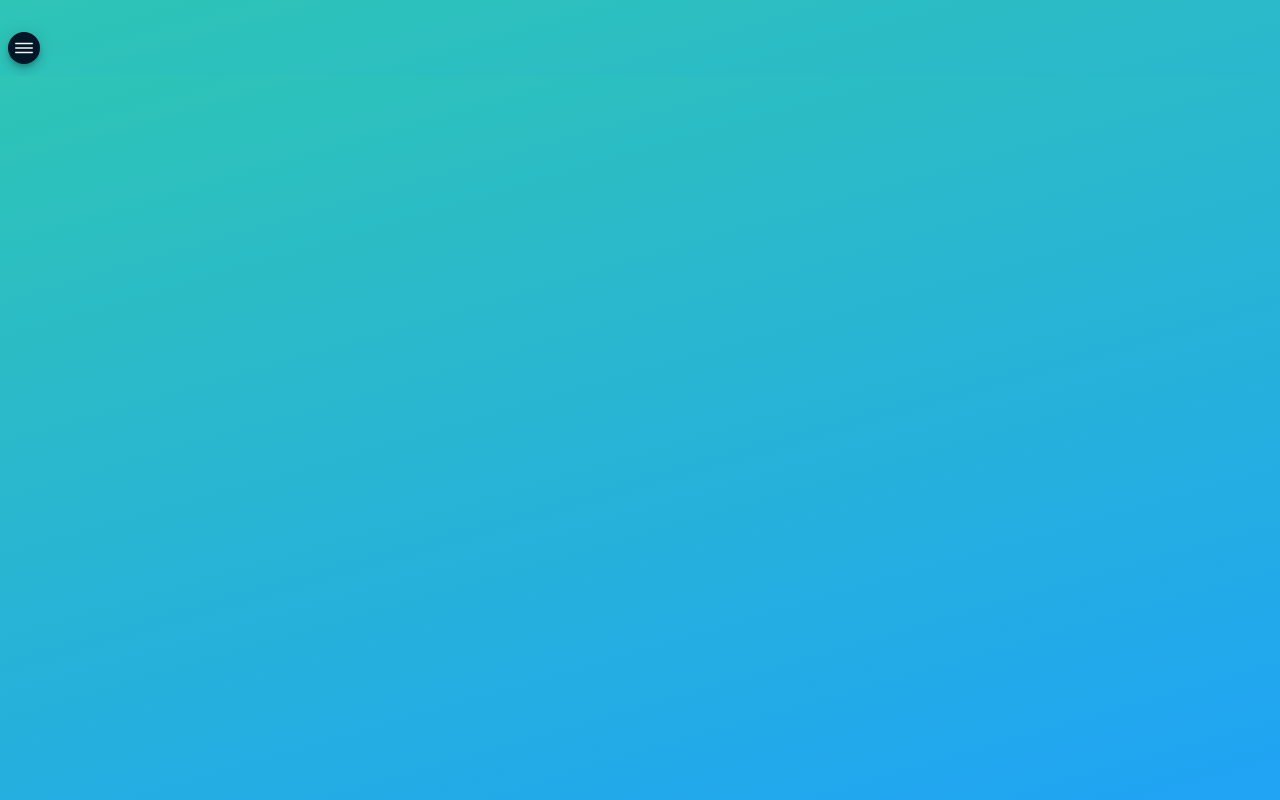
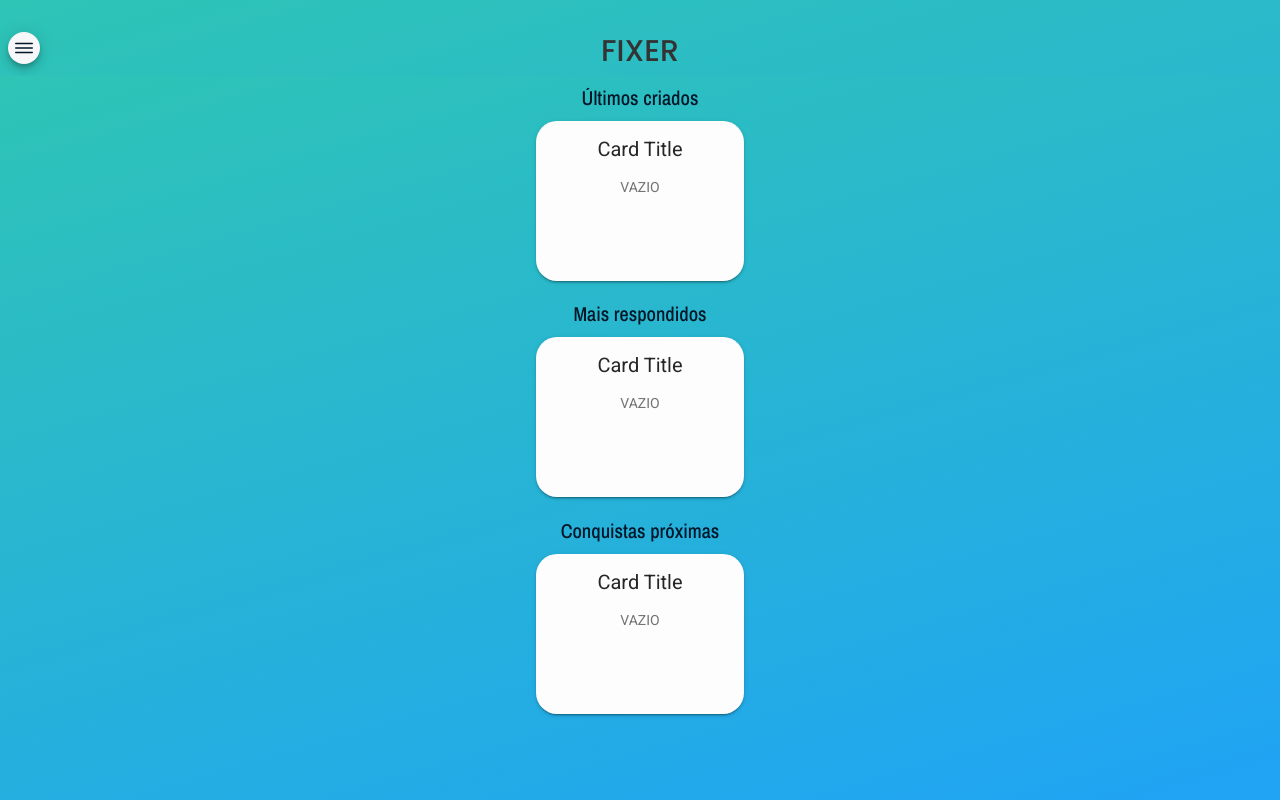
Before and after one commit to Lucasfield3/fixer-ionic-react, a React (Create React App) app: page /TelaInicio in a window 1280 px wide. Built offline with nearby package versions, Linux system fonts and the light colour scheme.

Commit message:
Criação dos cards vazios

```diff
--- a/public/index.html
+++ b/public/index.html
@@ -19,6 +19,7 @@
 
     <link rel="shortcut icon" type="image/png" href="%PUBLIC_URL%/assets/icon/favicon.png" />
     <link href="https://fonts.googleapis.com/css2?family=Poppins:wght@500&display=swap" rel="stylesheet">
+    <link href="https://fonts.googleapis.com/css2?family=Archivo+Narrow:wght@500&display=swap" rel="stylesheet">
 
     <!-- add to homescreen for ios -->
     <meta name="apple-mobile-web-app-capable" content="yes" />
--- a/src/pages/TelaApresentacao/TelaInicio.tsx
+++ b/src/pages/TelaApresentacao/TelaInicio.tsx
@@ -1,5 +1,6 @@
 import React, { useState } from 'react';
-import { IonButton,
+import {
+  IonButton,
   IonPage,
   IonContent,
   IonGrid,
@@ -9,11 +10,13 @@ IonIcon,
   IonHeader,
   IonMenuButton,
   IonMenu,
-IonToolbar} from '@ionic/react'
+  IonToolbar, IonAvatar, IonLabel, IonCard, IonCardHeader, IonCardSubtitle, IonCardTitle, IonCardContent
+} from '@ionic/react'
 import { menuOutline } from 'ionicons/icons';
 import './style.css'
 import { menuController } from '@ionic/core';
 import { useHistory } from 'react-router-dom'
+import imgAvatar from '../../Assets/images/avatar.svg'
 
 const TelaInicio: React.FC = () => {
   async function openMenu() {
@@ -27,32 +30,43 @@ const TelaInicio: React.FC = () => {
 
   return (
     <>
+
+
+
       <IonMenu className='custom-menu' type="overlay" side='start' contentId="main-content">
         <IonHeader className='custom-header-menu'>
-            <IonToolbar>
+          <IonToolbar className="bar-menu">
             <IonFabButton slot='start' onClick={closeMenu} className="icon-fab-button light" size="small" color='light'>
               <IonIcon icon={menuOutline} />
             </IonFabButton>
           </IonToolbar>
         </IonHeader>
 
+
+
         <IonContent className='custom-body-menu'>
+
           <IonGrid className='menu-grid'>
+
+            <IonAvatar className="img-avatar-perfil">
+              <img src={imgAvatar} />
+            </IonAvatar>
+
             <IonRow className='ion-justify-content-center ion-margin menu-items'>
               <IonRow className=' ion-margin'>
-                    <IonButton fill='solid' className='btn-side-menu'  color="light">Flashcards</IonButton>
+                <IonButton fill='solid' className='btn-side-menu' color="light">Flashcards</IonButton>
               </IonRow>
               <IonRow className='ion-margin'>
-                    <IonButton fill='solid' className='btn-side-menu'  color="light">Questionarios</IonButton>
+                <IonButton fill='solid' className='btn-side-menu' color="light">Questionarios</IonButton>
               </IonRow >
               <IonRow className='ion-margin'>
-                    <IonButton fill='solid' className='btn-side-menu'  color="light">Classes</IonButton>
+                <IonButton fill='solid' className='btn-side-menu' color="light">Classes</IonButton>
               </IonRow>
               <IonRow className='ion-margin'>
                 <IonButton fill='solid' className='btn-side-menu' color="light">Conquistas</IonButton>
               </IonRow>
               <IonRow className='ion-margin'>
-                    <IonButton className='sair' onClick={()=>{
+                <IonButton className='sair' onClick={() => {
                   history.goBack();
                   closeMenu();
                 }} size="small" color="light">
@@ -67,7 +81,8 @@ const TelaInicio: React.FC = () => {
       <IonPage id="main-content" className="page-inicio">
         <IonHeader className='custom-header'>
           <IonToolbar>
-              <IonFabButton slot='start' onClick={openMenu} className="icon-fab-button dark" size="small" color="dark">
+            <IonLabel className="label-menu-fixer">FIXER</IonLabel>
+            <IonFabButton slot='start' onClick={openMenu} className="icon-fab-button light" size="small" color="light">
               <IonIcon icon={menuOutline} />
               <IonButton slot='start'>
                 <IonMenuButton></IonMenuButton>
@@ -75,7 +90,48 @@ const TelaInicio: React.FC = () => {
             </IonFabButton>
           </IonToolbar>
         </IonHeader>
-          <IonContent>
+
+
+        <IonContent className="menu-apresentacao-content">
+
+          <IonGrid className="menu-grid">
+            <IonLabel className="label-menu-title-cards">Últimos criados</IonLabel>
+
+            <IonCard className="card-menu-content">
+              <IonCardHeader className="card-title-menu">
+                <IonCardTitle>Card Title</IonCardTitle>
+              </IonCardHeader>
+
+              <IonCardContent className="card-title-menu">
+                VAZIO
+              </IonCardContent>
+            </IonCard>
+
+            <IonLabel className="label-menu-title-cards">Mais respondidos</IonLabel>
+
+            <IonCard className="card-menu-content">
+              <IonCardHeader className="card-title-menu">
+                <IonCardTitle>Card Title</IonCardTitle>
+              </IonCardHeader>
+
+              <IonCardContent className="card-title-menu">
+                VAZIO
+              </IonCardContent>
+            </IonCard>
+
+            <IonLabel className="label-menu-title-cards">Conquistas próximas</IonLabel>
+
+            <IonCard className="card-menu-content">
+              <IonCardHeader className="card-title-menu">
+                <IonCardTitle>Card Title</IonCardTitle>
+              </IonCardHeader>
+
+              <IonCardContent className="card-title-menu">
+                VAZIO
+              </IonCardContent>
+            </IonCard>
+          </IonGrid>
+
 
         </IonContent>
       </IonPage>
--- a/src/pages/TelaApresentacao/style.css
+++ b/src/pages/TelaApresentacao/style.css
@@ -76,6 +76,40 @@ ion-button{
   color: var(--ion-color-danger)!important;
 }
 
-.avatar-perfil{
-  margin: 2rem 6rem;
+.img-avatar-perfil{
+  margin: 2rem 0;
 }
+
+.label-menu-fixer{
+  display: flex;
+  font-size: 30px;
+  margin-right: 3rem;
+  margin-top: .4rem;
+  justify-content: center;
+  color: #333;
+  font-family: Poppins;
+}
+
+.label-menu-title-cards{
+  display: flex;
+  font-size: 20px;
+  justify-content: center;
+  color: #011627;
+  font-family: 'Archivo Narrow', sans-serif;
+  margin-top: .2rem;
+}
+
+.card-menu-content{
+  background: #fdfdfd;
+  width: 13rem;
+  height: 20vh;
+  margin-bottom: 1rem;
+  border-radius: 10px;
+  border-radius: 21px;
+}
+
+.card-title-menu{
+  display: flex;
+  text-align: center;
+  justify-content: center;
+}
```
Lines whose indentation alone changed are shown as unchanged.
